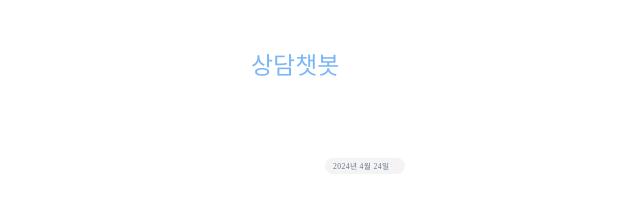
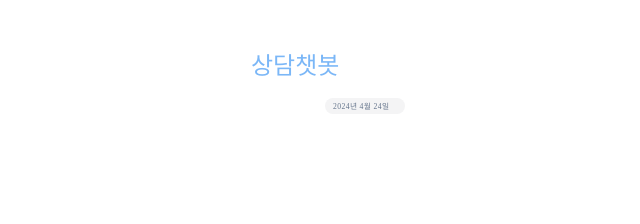
Before and after one commit to ICanSeeYourVoice/ICON, a React (Vite) app in the folder front/: page /chat in a window 1280 px wide. Shown: the top 224 px of the page, without its empty margins (267-907 px from the left). Built offline with nearby package versions, Linux system fonts and the light colour scheme; a web font is replaced by a local one.

Commit message:
feat: Chat 페이지 라우터 설정

```diff
--- a/front/src/components/main/chat/ChatDate.tsx
+++ b/front/src/components/main/chat/ChatDate.tsx
@@ -14,10 +14,12 @@ const DateDisplay: React.FC<DateDisplayProps> = ({ date }) => {
   };
 
   return (
-    <div className="w-[6rem] h-[1rem] relative">
-      <div className="w-[5rem] h-[1rem] left-0 top-0 absolute bg-zinc-100 rounded-[1rem]" />
-      <div className="tracking-wider left-[0.5rem] top-[0.2rem] absolute text-center text-slate-500 text-[0.48rem] ">
-        {formatDate(date)}
+    <div className="flex justify-center">
+      <div className="w-[6rem] h-[1rem] relative">
+        <div className="w-[5rem] h-[1rem] left-0 top-0 absolute bg-zinc-100 rounded-[1rem]" />
+        <div className="tracking-wider left-[0.5rem] top-[0.2rem] absolute text-center text-slate-500 text-[0.48rem] ">
+          {formatDate(date)}
+        </div>
       </div>
     </div>
   );
--- a/front/src/pages/chat/ChatLayout.tsx
+++ b/front/src/pages/chat/ChatLayout.tsx
@@ -2,7 +2,7 @@ import { Outlet } from "react-router-dom";
 
 const ChatLayout = () => {
   return (
-    <div className="flex flex-col items-center h-screen w-screen pt-[3.125rem] pb-[10.3125rem] gap-[4.75rem] ">
+    <div className="flex flex-col items-center h-screen w-screen pt-[3.125rem] pb-[10.3125rem] gap-[1rem] ">
       <header className="text-primary w-[15.25rem] text-2xl">상담챗봇</header>
       <main className="flex flex-col items-center justify-center w-full">
         <Outlet />
```
